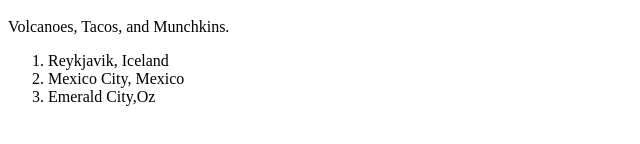
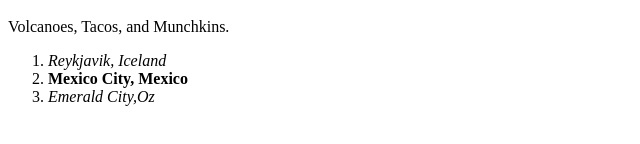
Before and after one commit to khsagehorn/angular-card-resume, a plain HTML site: page prework/cities.html in a window 1280 px wide. Shown: the part 342-486 px from the top of the page, 0-640 px from the left. Drawn offline with Linux system fonts and the light colour scheme.

Commit message:
add empahsis html

```diff
--- a/prework/cities.html
+++ b/prework/cities.html
@@ -16,9 +16,9 @@
   <h1>Cities I Wanna Live In</h1>
   <p>Volcanoes, Tacos, and Munchkins.</p>
   <ol>
-    <li>Reykjavik, Iceland</li>
-    <li>Mexico City, Mexico</li>
-    <li>Emerald City,Oz</li>
+    <li><em>Reykjavik, Iceland</em></li>
+    <li><strong>Mexico City, Mexico</strong></li>
+    <li><em>Emerald City,Oz</em></li>
   </ol>
 
 </body>
```
